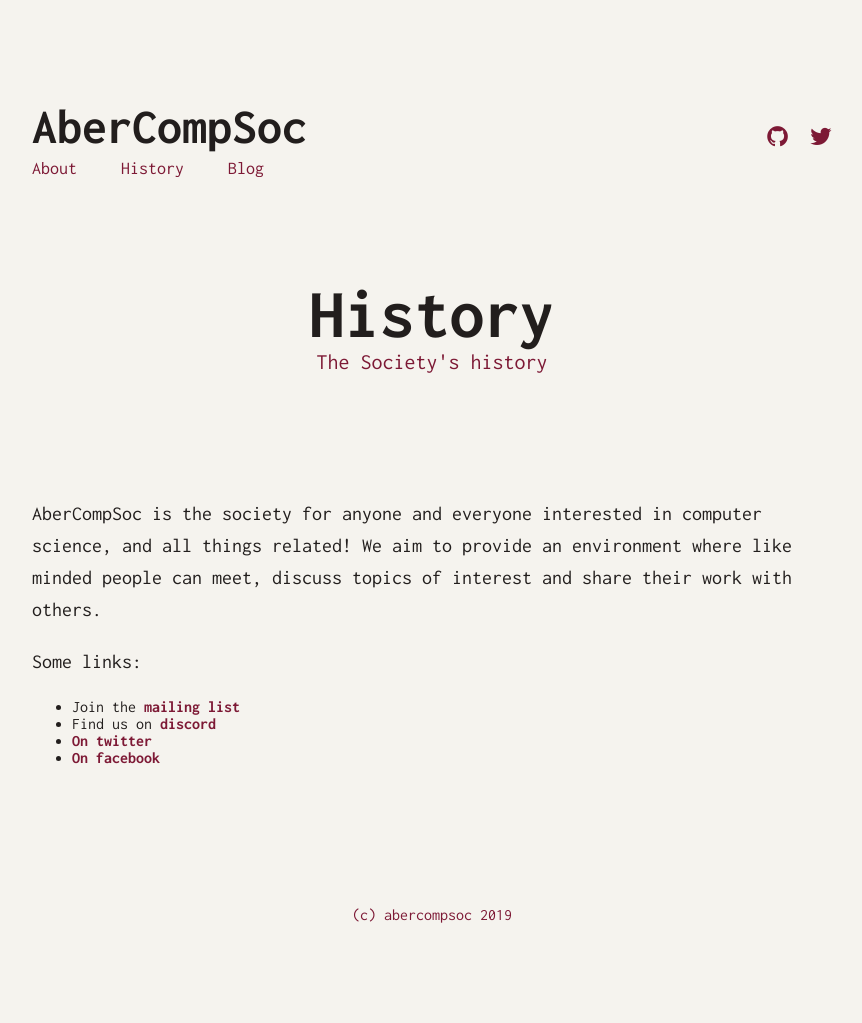
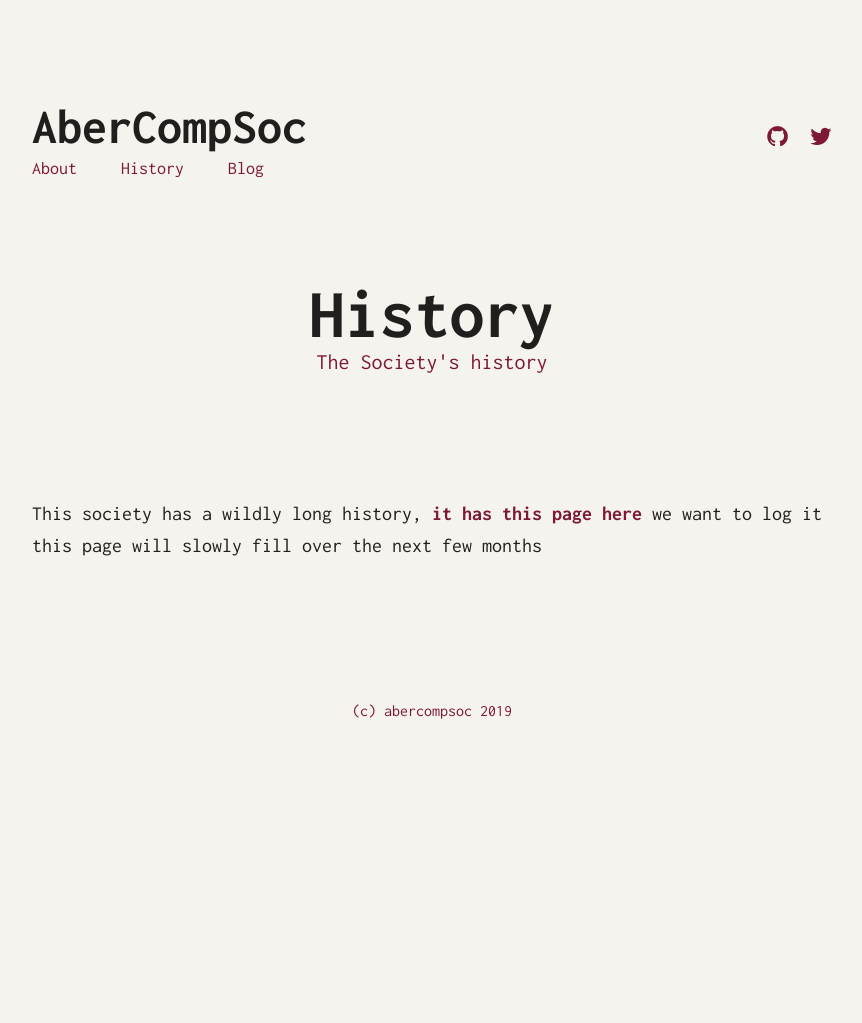
Before and after one commit to abercompsoc/abercompsoc.github.io, a Jekyll site: the page built from history/index.md, in a window 1280 px wide. Shown: the whole page, without its empty margins (208-1070 px from the left). Built offline with Jekyll 4.4.1, drawn with Linux system fonts in a browser that asks for light colours; after the commit the page ends 900 px from its top, so only the background shows below that.

Commit message:
edits history page

```diff
--- a/history/index.md
+++ b/history/index.md
@@ -3,15 +3,5 @@ layout: page
 title: History
 subtitle: The Society's history
 ---
-
-AberCompSoc is the society for anyone and everyone interested in computer
-science, and all things related! We aim to provide an environment
-where like minded people can meet, discuss topics of interest and share their work
-with others.
-
-Some links:
-
-- Join the [mailing list](https://groups.google.com/forum/#!forum/abercompsoc)
-- Find us on [discord](https://discord.gg/3mxCSqj8pK)
-- [On twitter](https://twitter.com/abercompsoc)
-- [On facebook](https://www.facebook.com/groups/AberCompSoc/)
+This society has a wildly long history, [it has this page here](https://www.aber.ac.uk/%7Edcswww/Dept/Teaching/CompSocWeb/compsoc.htm)
+we want to log it this page will slowly fill over the next few months
```
